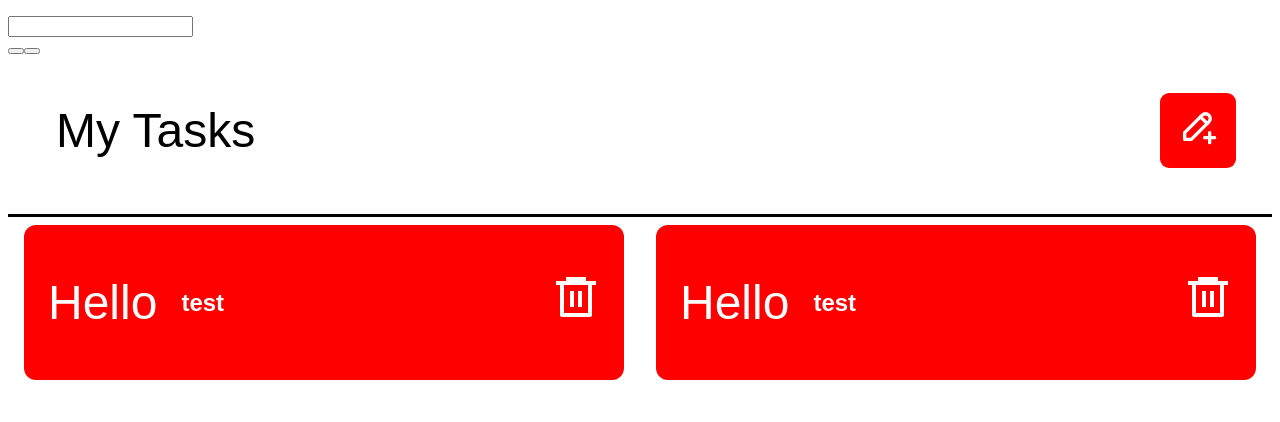
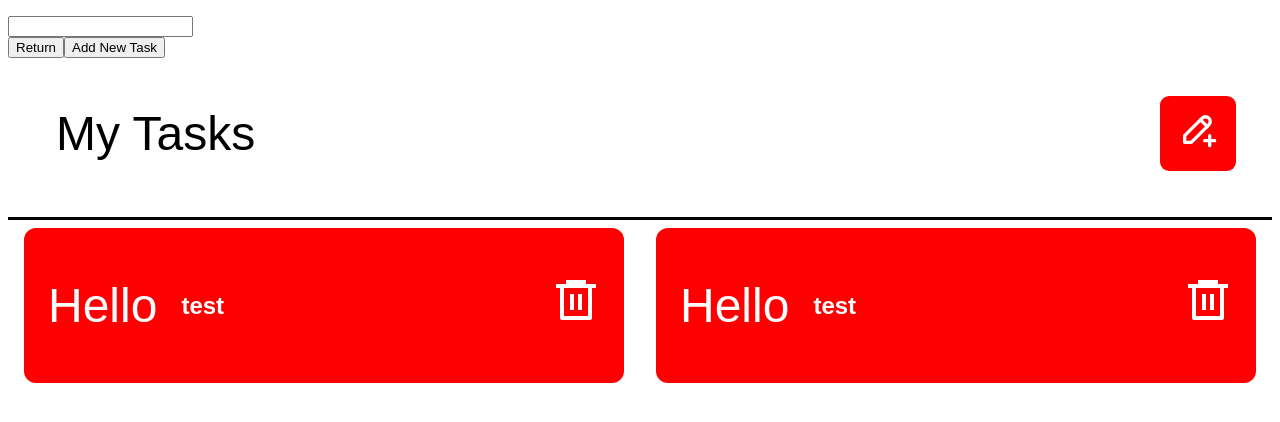
Before and after one commit to N-Cress/reactToDoPrac, a React (Vite) app: page / in a window 1280 px wide. Shown: the top 422 px of the page. Built offline with nearby package versions, Linux system fonts and the light colour scheme.

Commit message:
skeleton for popup

```diff
--- a/src/App.jsx
+++ b/src/App.jsx
@@ -29,10 +29,16 @@ function App() {
 
           </p>
           <input className="pop-up-input"
-          type="text" />
-          <div>
-            <button> </button>
-            <button> </button>
+          type="text"
+          value=""
+          />
+          <div className="pop-up-buttons-container">
+            <button className="pop-up-button back">
+              Return
+            </button>
+            <button className="pop-up-button add">
+              Add New Task
+            </button>
           </div>
         </div>
       </div>
```
